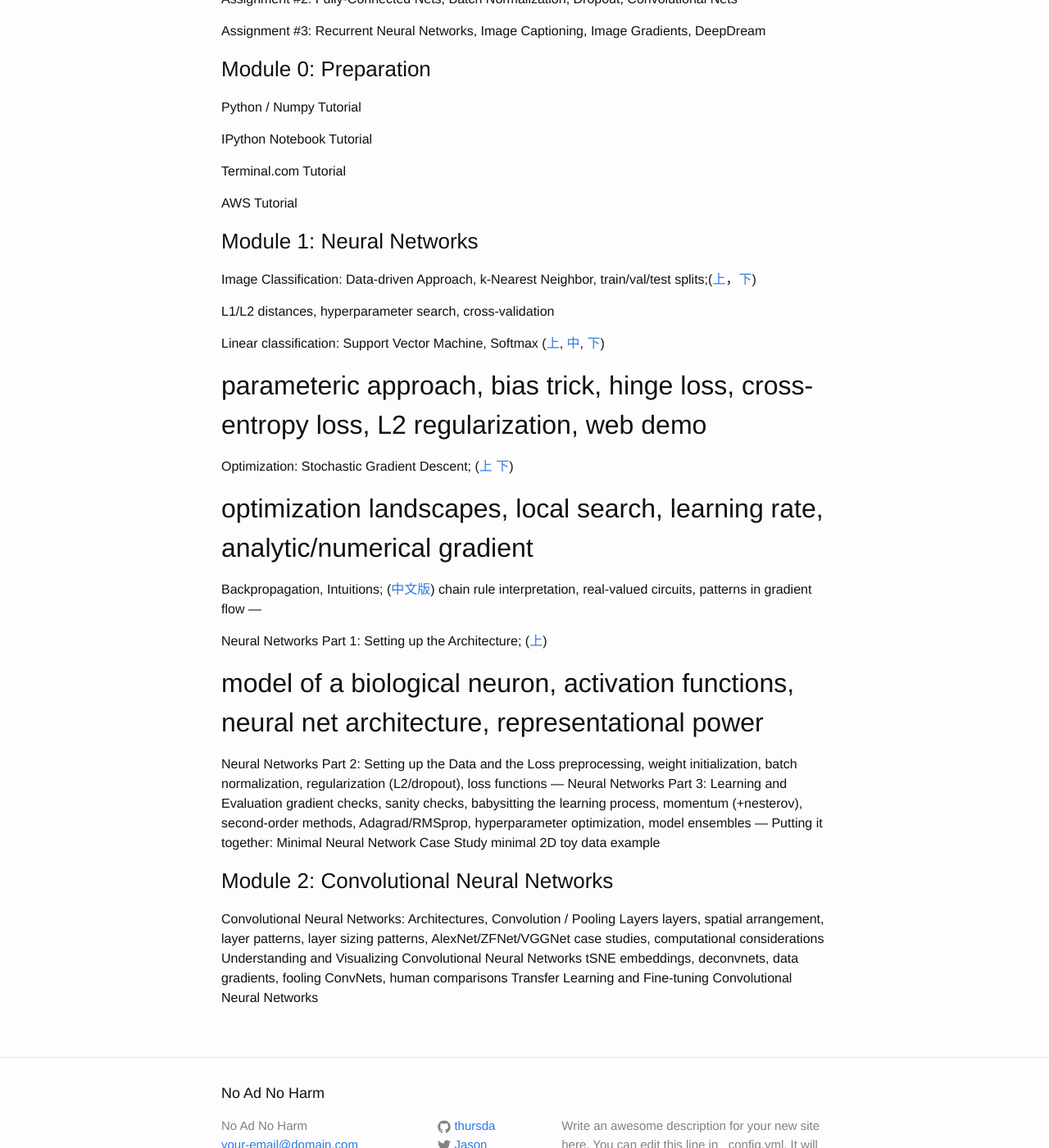
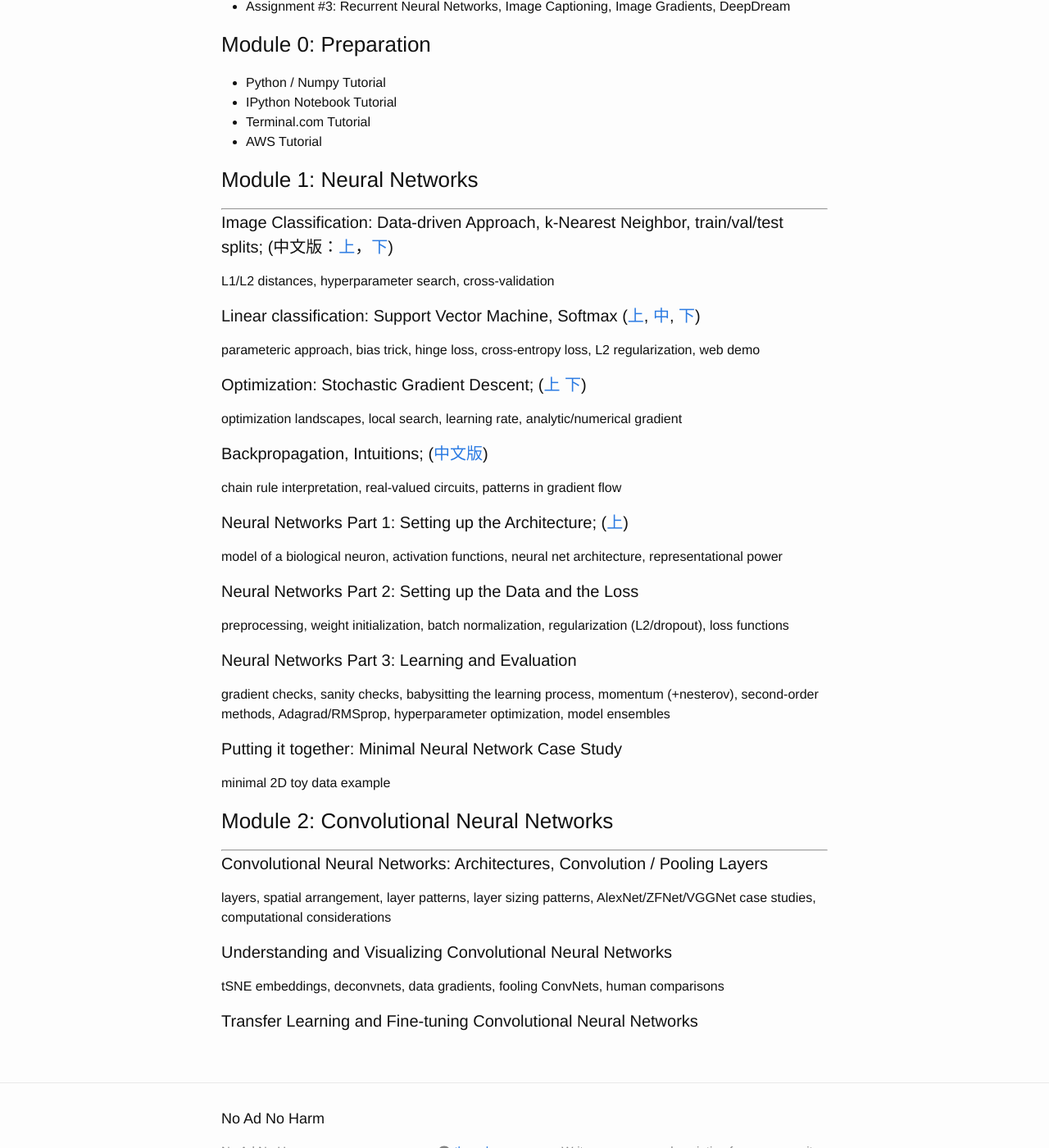
Before and after one commit to Thursda/Thursday.github.io, a Jekyll site: the page built from _posts/2016-07-05-cs231n_index.md, in a window 1280 px wide and 1400 px high, scrolled down 441 px. Shown: the whole window at 82% size. Built offline with Jekyll 4.4.1, drawn with Linux system fonts in a browser that asks for light colours.

Commit message:
update cs231n_index

```diff
--- a/_posts/2016-07-05-cs231n_index.md
+++ b/_posts/2016-07-05-cs231n_index.md
@@ -13,64 +13,49 @@ For questions/concerns/bug reports regarding contact Justin Johnson regarding th
 We encourage the use of the hypothes.is extension to annote comments and discuss these notes inline.
 
 ### Winter 2016 Assignments
-Assignment #1: Image Classification, kNN, SVM, Softmax, Neural Network
-
-Assignment #2: Fully-Connected Nets, Batch Normalization, Dropout, Convolutional Nets
-
-Assignment #3: Recurrent Neural Networks, Image Captioning, Image Gradients, DeepDream
+- Assignment #1: Image Classification, kNN, SVM, Softmax, Neural Network
+- Assignment #2: Fully-Connected Nets, Batch Normalization, Dropout, Convolutional Nets
+- Assignment #3: Recurrent Neural Networks, Image Captioning, Image Gradients, DeepDream
 
 ###  Module 0: Preparation
-Python / Numpy Tutorial
-
-IPython Notebook Tutorial
-
-Terminal.com Tutorial
-
-AWS Tutorial
+- Python / Numpy Tutorial
+- IPython Notebook Tutorial
+- Terminal.com Tutorial
+- AWS Tutorial
 
 ### Module 1: Neural Networks
-Image Classification: Data-driven Approach, k-Nearest Neighbor, train/val/test splits;([上](https://zhuanlan.zhihu.com/p/20894041?refer=intelligentunit)，[下](https://zhuanlan.zhihu.com/p/20900216?refer=intelligentunit))
+---
 
+#### Image Classification: Data-driven Approach, k-Nearest Neighbor, train/val/test splits; (中文版：[上](https://zhuanlan.zhihu.com/p/20894041?refer=intelligentunit)，[下](https://zhuanlan.zhihu.com/p/20900216?refer=intelligentunit))
 L1/L2 distances, hyperparameter search, cross-validation
 
-Linear classification: Support Vector Machine, Softmax
-([上](https://zhuanlan.zhihu.com/p/20918580?refer=intelligentunit),
-[中](https://zhuanlan.zhihu.com/p/20945670?refer=intelligentunit),
-[下](https://zhuanlan.zhihu.com/p/21102293?refer=intelligentunit))
+#### Linear classification: Support Vector Machine, Softmax ([上](https://zhuanlan.zhihu.com/p/20918580?refer=intelligentunit), [中](https://zhuanlan.zhihu.com/p/20945670?refer=intelligentunit), [下](https://zhuanlan.zhihu.com/p/21102293?refer=intelligentunit))
+parameteric approach, bias trick, hinge loss, cross-entropy loss, L2 regularization, web demo
 
-parameteric approach, bias trick, hinge loss, cross-entropy loss, L2 regularization, web demo
----
-Optimization: Stochastic Gradient Descent;
-([上](https://zhuanlan.zhihu.com/p/21360434?refer=intelligentunit)
-[下](https://zhuanlan.zhihu.com/p/21387326?refer=intelligentunit))
+#### Optimization: Stochastic Gradient Descent; ([上](https://zhuanlan.zhihu.com/p/21360434?refer=intelligentunit) [下](https://zhuanlan.zhihu.com/p/21387326?refer=intelligentunit))
+optimization landscapes, local search, learning rate, analytic/numerical gradient
 
-optimization landscapes, local search, learning rate, analytic/numerical gradient
----
-Backpropagation, Intuitions;
-([中文版](https://zhuanlan.zhihu.com/p/21407711?refer=intelligentunit))
+#### Backpropagation, Intuitions; ([中文版](https://zhuanlan.zhihu.com/p/21407711?refer=intelligentunit))
 chain rule interpretation, real-valued circuits, patterns in gradient flow
----
 
-Neural Networks Part 1: Setting up the Architecture;
-([上](https://zhuanlan.zhihu.com/p/21462488?refer=intelligentunit))
+#### Neural Networks Part 1: Setting up the Architecture; ([上](https://zhuanlan.zhihu.com/p/21462488?refer=intelligentunit))
+model of a biological neuron, activation functions, neural net architecture, representational power
 
-model of a biological neuron, activation functions, neural net architecture, representational power
----
+#### Neural Networks Part 2: Setting up the Data and the Loss
+preprocessing, weight initialization, batch normalization, regularization (L2/dropout), loss functions
 
-Neural Networks Part 2: Setting up the Data and the Loss
-preprocessing, weight initialization, batch normalization, regularization (L2/dropout), loss functions
----
-Neural Networks Part 3: Learning and Evaluation
+#### Neural Networks Part 3: Learning and Evaluation
 gradient checks, sanity checks, babysitting the learning process, momentum (+nesterov), second-order methods, Adagrad/RMSprop, hyperparameter optimization, model ensembles
----
-Putting it together: Minimal Neural Network Case Study
+
+#### Putting it together: Minimal Neural Network Case Study
 minimal 2D toy data example
 
 ### Module 2: Convolutional Neural Networks
+---
 
+#### Convolutional Neural Networks: Architectures, Convolution / Pooling Layers
+layers, spatial arrangement, layer patterns, layer sizing patterns, AlexNet/ZFNet/VGGNet case studies, computational considerations
 
-Convolutional Neural Networks: Architectures, Convolution / Pooling Layers
-layers, spatial arrangement, layer patterns, layer sizing patterns, AlexNet/ZFNet/VGGNet case studies, computational considerations
-Understanding and Visualizing Convolutional Neural Networks
+#### Understanding and Visualizing Convolutional Neural Networks
 tSNE embeddings, deconvnets, data gradients, fooling ConvNets, human comparisons
-Transfer Learning and Fine-tuning Convolutional Neural Networks
+#### Transfer Learning and Fine-tuning Convolutional Neural Networks
```
Also changed, not shown: 1 other file.
